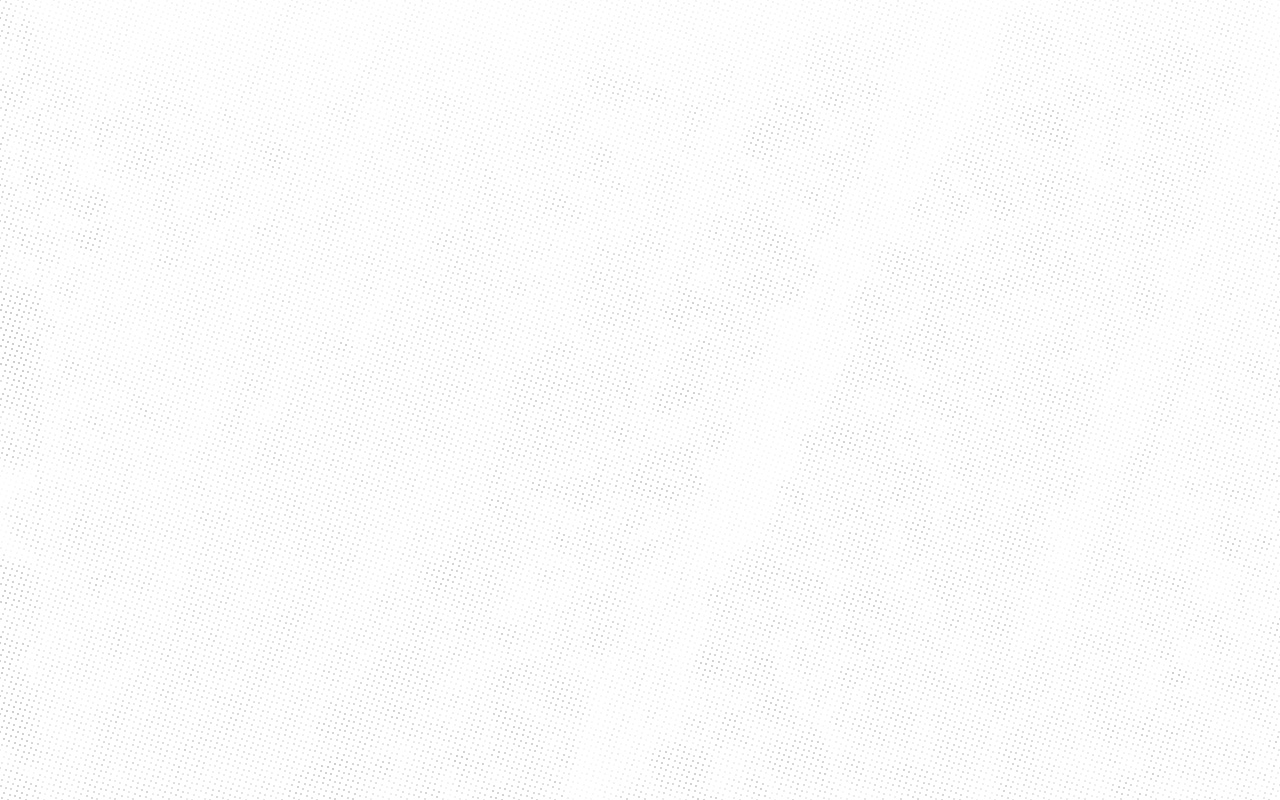
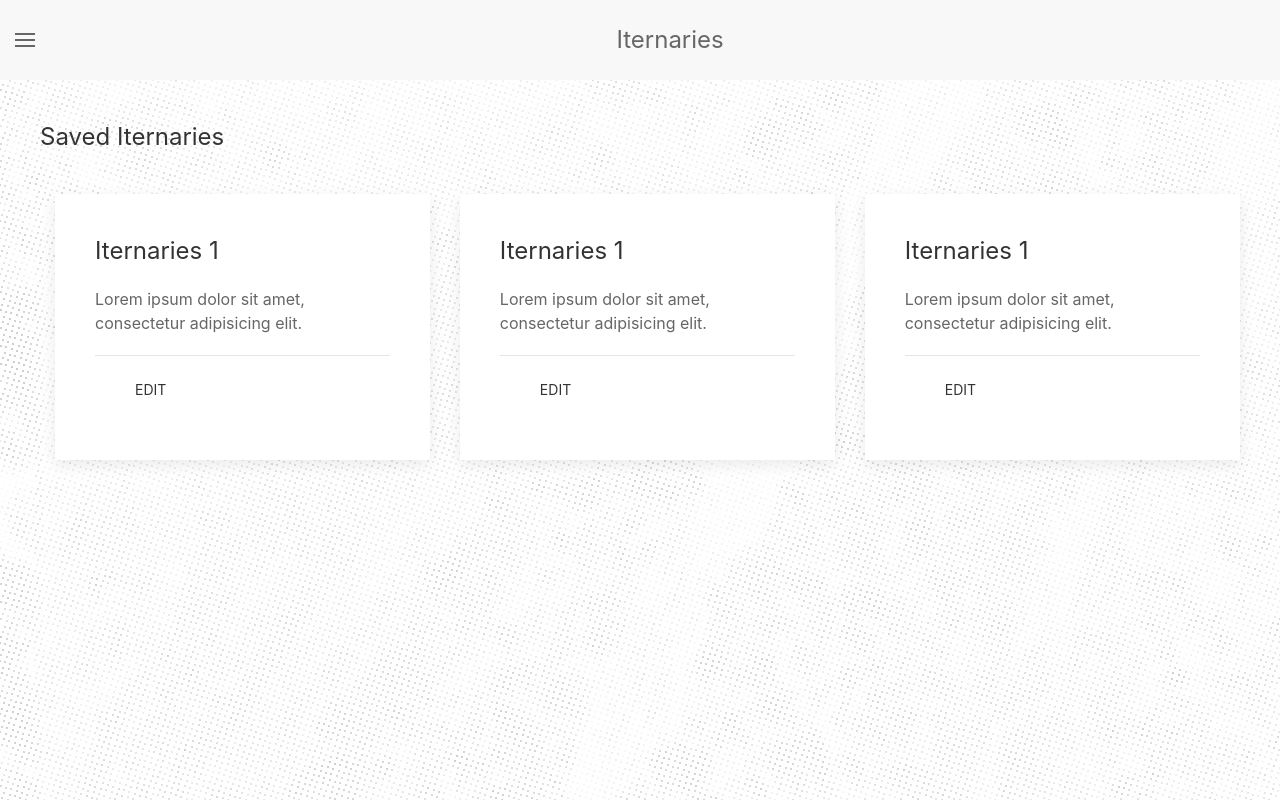
Before and after one commit to srinibasbiswal/Rajasthan-Hackathon, a plain HTML site: page iternary_list.html in a window 1280 px wide. Drawn offline with Linux system fonts and the light colour scheme.

Commit message:
Add itenary page

```diff
--- a/iternary_list.html
+++ b/iternary_list.html
@@ -11,7 +11,46 @@
 </head>
 <body>
 
+    <div class="uk-navbar-container" uk-navbar>
+        <div class="uk-navbar-left">
+            <a class="uk-navbar-toggle" uk-navbar-toggle-icon href=""></a>
+        </div>
+        <a class="uk-navbar-item uk-logo uk-navbar-center" href="#">Iternaries</a>
+    </div>
+
     <div class="uk-container">
+        <div class="title uk-margin-medium-top uk-margin-medium-bottom">
+            <h3>Saved Iternaries</h3>
+        </div>
+        <div class="uk-child-width-1-3@m uk-grid-small uk-grid-match" uk-grid>
+            <div>
+                <div class="uk-card uk-card-default uk-card-body">
+                    <h3 class="uk-card-title">Iternaries 1</h3>
+                    <p>Lorem ipsum dolor sit amet, consectetur adipisicing elit.</p>
+                    <div class="uk-card-footer">
+                        <a href="#" class="uk-button uk-button-text">Edit</a>
+                    </div>
+                </div>
+            </div>
+            <div>
+                <div class="uk-card uk-card-default uk-card-body">
+                    <h3 class="uk-card-title">Iternaries 1</h3>
+                    <p>Lorem ipsum dolor sit amet, consectetur adipisicing elit.</p>
+                    <div class="uk-card-footer">
+                        <a href="#" class="uk-button uk-button-text">Edit</a>
+                    </div>
+                </div>
+            </div>
+            <div>
+                <div class="uk-card uk-card-default uk-card-body">
+                    <h3 class="uk-card-title">Iternaries 1</h3>
+                    <p>Lorem ipsum dolor sit amet, consectetur adipisicing elit.</p>
+                    <div class="uk-card-footer">
+                        <a href="#" class="uk-button uk-button-text">Edit</a>
+                    </div>
+                </div>
+            </div>
+        </div>
 
     </div>
 
```
Also changed, not shown: login.html (+1 -1 lines).
